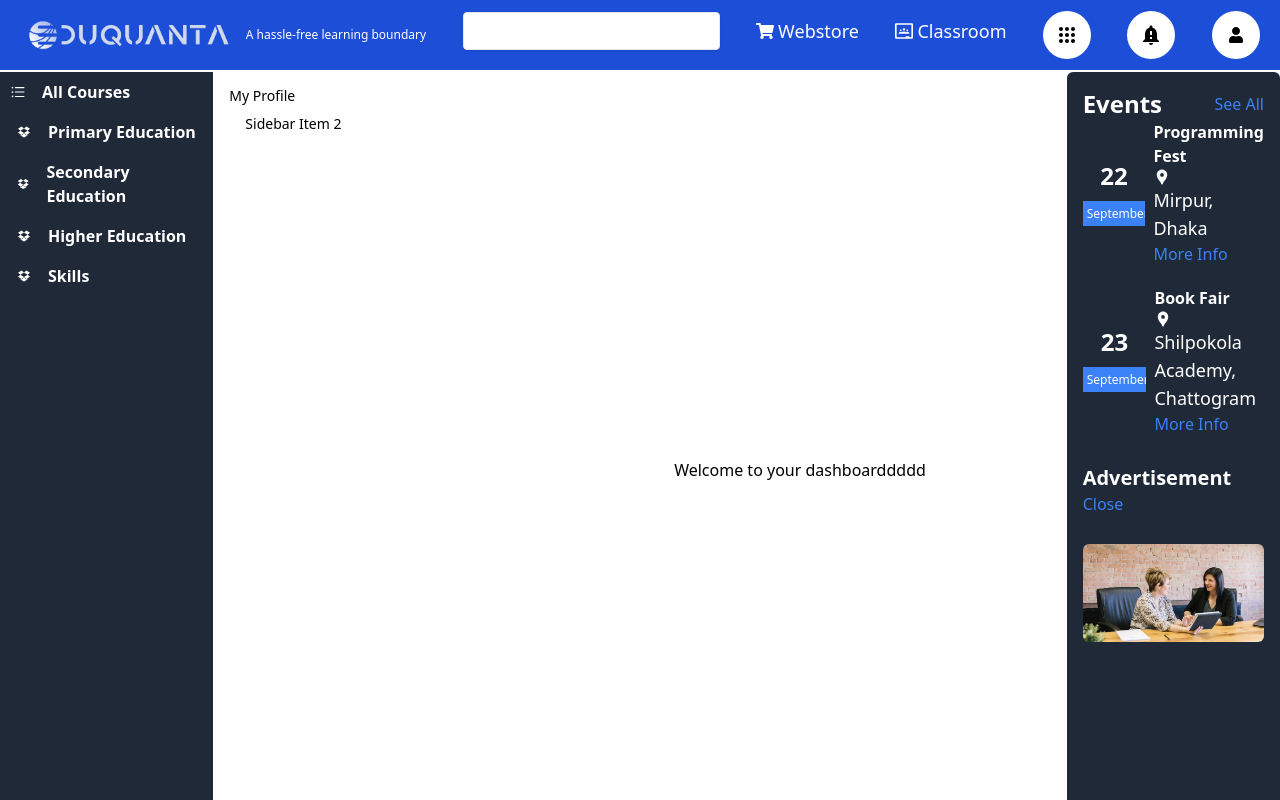
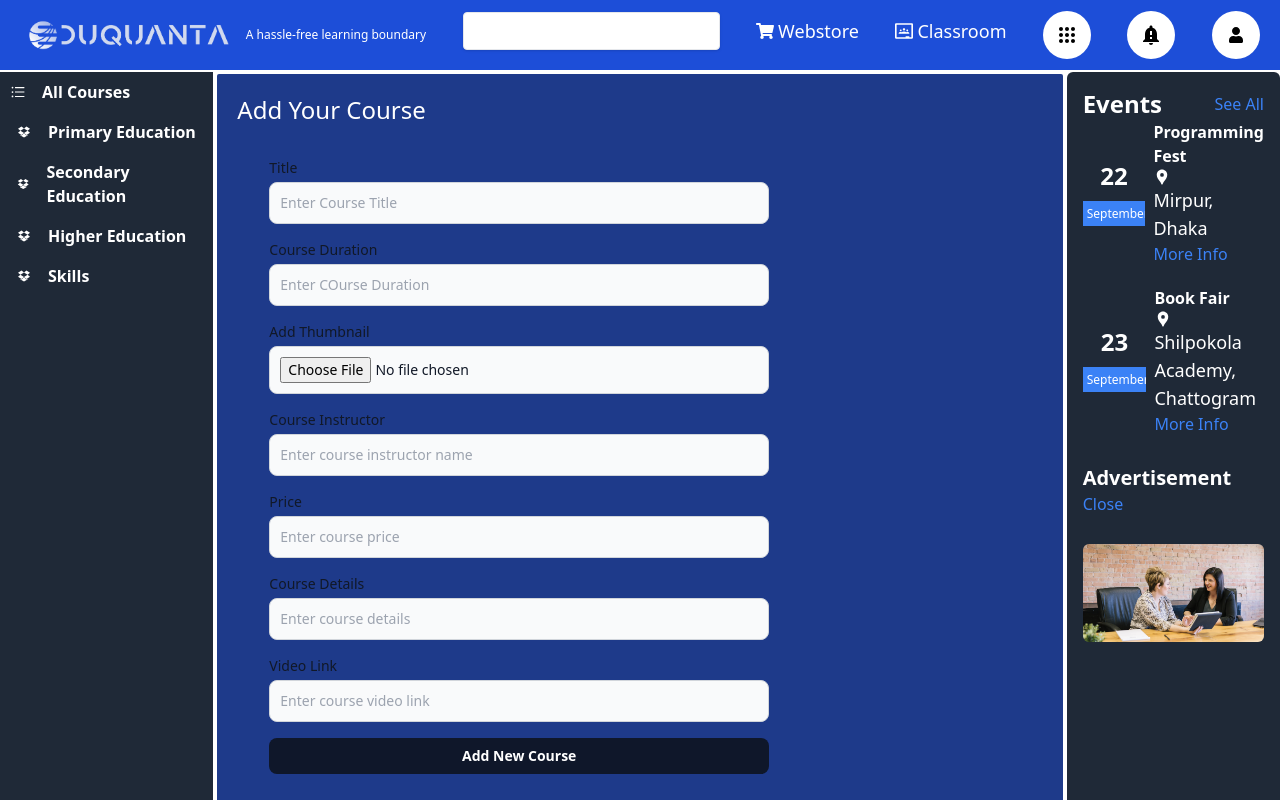
Before and after one commit to JonyDebCSE-21/e-learning, a Next.js app: page /dashboard in a window 1280 px wide. Shown: the top 800 px of the page. Built offline with nearby package versions, Linux system fonts and the light colour scheme.

Commit message:
add course dashboard

```diff
--- a/components/course/Course.js
+++ b/components/course/Course.js
@@ -11,7 +11,7 @@ const Course = ({ course, onAddToCart }) => {
     <div className="relative w-full max-w-[15rem] h-[20rem] rounded overflow-hidden shadow-lg ml-3">
       <img
         className="w-full h-40 object-cover mb-2 cursor-pointer"
-        src={course?.image}
+        src={course?.thumbnail}
         alt={course?.title}
         onClick={() => setModalOpen(true)}
       />
--- /dev/null
+++ b/models/course.js
@@ -0,0 +1,34 @@
+import mongoose, { Schema, models } from "mongoose";
+
+const courseSchema = new Schema({
+  title: {
+    type: String,
+    required: true,
+  },
+  duration: {
+    type: String,
+    required: true,
+  },
+  thumbnail: {
+    type: String,
+    required: true,
+  },
+  instructor: {
+    type: String,
+    required: true,
+  },
+  price: {
+    type: String,
+    required: true,
+  },
+  details: {
+    type: String,
+    required: true,
+  },
+  video: {
+    type: String,
+    required: true,
+  },
+});
+
+export const Course = models?.Course || mongoose.model("Course", courseSchema);
--- /dev/null
+++ b/pages/api/admin/course.js
@@ -0,0 +1,26 @@
+import { dbConnect } from "@/lib/mongoose";
+import { Course } from "@/models/course";
+
+export default async function handler(req, res) {
+  await dbConnect();
+
+  if (req.method == "POST") {
+    console.log("api hit");
+    const { title, duration, thumbnail, instructor, price, details, video } =
+      req.body;
+    const courseDoc = await Course.create({
+      title,
+      duration,
+      thumbnail,
+      instructor,
+      price,
+      details,
+      video,
+    });
+    return res.status(200).send({
+      error: false,
+      course: courseDoc,
+      message: "Course created successfully",
+    });
+  }
+}
--- /dev/null
+++ b/pages/api/user/course.js
@@ -0,0 +1,15 @@
+import { dbConnect } from "@/lib/mongoose";
+import { Course } from "@/models/course";
+
+export default async function handler(req, res) {
+  await dbConnect();
+
+  if (req.method == "GET") {
+    const courseDoc = await Course.find({});
+
+    return res.status(200).send({
+      error: false,
+      course: courseDoc,
+    });
+  }
+}
--- a/pages/dashboard/index.js
+++ b/pages/dashboard/index.js
@@ -1,34 +1,202 @@
+import axios from "axios";
 import Link from "next/link";
 import React from "react";
+import { useForm } from "react-hook-form";
+
+const imgStorageApi = "3f67787d6399449802b3d820607b790d";
+const imgUploadUrl = `https://api.imgbb.com/1/upload?key=${imgStorageApi}`;
 
 const Dashboard = ({ children }) => {
-  //   const [user] = useAuthState(auth);
-  //   const [admin] = useAdmin(user);
+  const {
+    register,
+    handleSubmit,
+    watch,
+    setError,
+    formState: { errors },
+  } = useForm();
+
+  const onSubmit = (data) => {
+    // console.log(data);
+
+    // const file = data.thumbnail[0];
+
+    // console.log(file);
+
+    if (data.thumbnail[0]) {
+      const formData = new FormData();
+      formData.append("image", data.thumbnail[0]);
+      axios.post(imgUploadUrl, formData).then((res) => {
+        if (res.data) {
+          axios
+            .post("/api/admin/course", {
+              title: data.title,
+              duration: data.duration,
+              thumbnail: res.data.data.display_url,
+              instructor: data.instructor,
+              price: data.price,
+              details: data.details,
+              video: data.video,
+            })
+            .then((res) => {
+              console.log(res.data);
+            })
+            .catch((err) => console.log(err));
+        }
+      });
+    }
+
+    // const result = await response.json();
+
+    // console.log(response);
+  };
+
   return (
-    <div className="drawer lg:drawer-open">
-      <input id="my-drawer-2" type="checkbox" className="drawer-toggle" />
-      <div className="drawer-content flex flex-col items-center justify-center">
-        {/* Page content here */}
-        Welcome to your dashboarddddd
-        <label
-          htmlFor="my-drawer-2"
-          className="btn btn-primary drawer-button lg:hidden">
-          Open drawer
-        </label>
+    <div className="bg-blue-900 p-5 m-1 rounded-sm">
+      <span className="text-2xl font-bolder text-white">Add Your Course</span>
+
+      <div className="w-[70%]">
+        <div className="p-6 space-y-2 md:space-y-4 sm:p-8">
+          <form
+            onSubmit={handleSubmit(onSubmit)}
+            className="space-y-2 md:space-y-4">
+            {/* title */}
+            <div>
+              <label className="block mb-1 text-sm font-medium text-gray-900 dark:text-white">
+                Title
+              </label>
+              <input
+                {...register("title", {
+                  required: { value: true, message: "Name is required" },
+                })}
+                type="text"
+                className="bg-gray-50 border border-gray-300 text-gray-900 sm:text-sm rounded-lg focus:ring-primary-600 focus:border-primary-600 block w-full p-2.5 dark:bg-gray-700 dark:border-gray-600 dark:placeholder-gray-400 dark:text-white dark:focus:ring-blue-500 dark:focus:border-blue-500"
+                placeholder="Enter Course Title"
+              />
+              {/* {errors.name && (
+                <p className="text-red-500">{errors.name.message}</p>
+              )} */}
+            </div>
+            {/* duration */}
+            <div>
+              <label className="block mb-1 text-sm font-medium text-gray-900 dark:text-white">
+                Course Duration
+              </label>
+              <input
+                {...register("duration", {
+                  required: { value: true, message: "Email is required" },
+                })}
+                type="text"
+                className="bg-gray-50 border border-gray-300 text-gray-900 sm:text-sm rounded-lg focus:ring-primary-600 focus:border-primary-600 block w-full p-2.5 dark:bg-gray-700 dark:border-gray-600 dark:placeholder-gray-400 dark:text-white dark:focus:ring-blue-500 dark:focus:border-blue-500"
+                placeholder="Enter COurse Duration"
+              />
+              {/* {errors.email && (
+                <p className="text-red-500">{errors.email.message}</p>
+              )} */}
+            </div>
+
+            {/* Thumbnail */}
+            <div>
+              <label className="block mb-1 text-sm font-medium text-gray-900 dark:text-white">
+                Add Thumbnail
+              </label>
+              <input
+                type="file"
+                {...register("thumbnail")}
+                // name="thumbnail"
+                placeholder=""
+                className="bg-gray-50 border border-gray-300 text-gray-900 sm:text-sm rounded-lg focus:ring-primary-600 focus:border-primary-600 block w-full p-2.5 dark:bg-gray-700 dark:border-gray-600 dark:placeholder-gray-400 dark:text-white dark:focus:ring-blue-500 dark:focus:border-blue-500"
+              />
+              {/* {errors.password && (
+                <p className="text-red-500">{errors.password.message}</p>
+              )} */}
+            </div>
+
+            <div>
+              <label className="block mb-1 text-sm font-medium text-gray-900 dark:text-white">
+                Course Instructor
+              </label>
+              <input
+                type="text"
+                {...register("instructor", {
+                  required: {
+                    value: true,
+                    message: "Confirm password is required",
+                  },
+                })}
+                placeholder="Enter course instructor name"
+                className="bg-gray-50 border border-gray-300 text-gray-900 sm:text-sm rounded-lg focus:ring-primary-600 focus:border-primary-600 block w-full p-2.5 dark:bg-gray-700 dark:border-gray-600 dark:placeholder-gray-400 dark:text-white dark:focus:ring-blue-500 dark:focus:border-blue-500"
+              />
+              {/* {errors.confirmPassword && (
+                <p className="text-red-500">{errors.confirmPassword.message}</p>
+              )} */}
+            </div>
+            <div>
+              <label className="block mb-1 text-sm font-medium text-gray-900 dark:text-white">
+                Price
+              </label>
+              <input
+                type="text"
+                {...register("price", {
+                  required: {
+                    value: true,
+                    message: "Confirm password is required",
+                  },
+                })}
+                placeholder="Enter course price"
+                className="bg-gray-50 border border-gray-300 text-gray-900 sm:text-sm rounded-lg focus:ring-primary-600 focus:border-primary-600 block w-full p-2.5 dark:bg-gray-700 dark:border-gray-600 dark:placeholder-gray-400 dark:text-white dark:focus:ring-blue-500 dark:focus:border-blue-500"
+              />
+              {/* {errors.confirmPassword && (
+                <p className="text-red-500">{errors.confirmPassword.message}</p>
+              )} */}
+            </div>
+            <div>
+              <label className="block mb-1 text-sm font-medium text-gray-900 dark:text-white">
+                Course Details
+              </label>
+              <input
+                type="text"
+                {...register("details", {
+                  required: {
+                    value: true,
+                    message: "Confirm password is required",
+                  },
+                })}
+                placeholder="Enter course details"
+                className="bg-gray-50 border border-gray-300 text-gray-900 sm:text-sm rounded-lg focus:ring-primary-600 focus:border-primary-600 block w-full p-2.5 dark:bg-gray-700 dark:border-gray-600 dark:placeholder-gray-400 dark:text-white dark:focus:ring-blue-500 dark:focus:border-blue-500"
+              />
+              {/* {errors.confirmPassword && (
+                <p className="text-red-500">{errors.confirmPassword.message}</p>
+              )} */}
+            </div>
+            <div>
+              <label className="block mb-1 text-sm font-medium text-gray-900 dark:text-white">
+                Video Link
+              </label>
+              <input
+                type="text"
+                {...register("video", {
+                  required: {
+                    value: true,
+                    message: "Confirm password is required",
+                  },
+                })}
+                placeholder="Enter course video link"
+                className="bg-gray-50 border border-gray-300 text-gray-900 sm:text-sm rounded-lg focus:ring-primary-600 focus:border-primary-600 block w-full p-2.5 dark:bg-gray-700 dark:border-gray-600 dark:placeholder-gray-400 dark:text-white dark:focus:ring-blue-500 dark:focus:border-blue-500"
+              />
+              {/* {errors.confirmPassword && (
+                <p className="text-red-500">{errors.confirmPassword.message}</p>
+              )} */}
+            </div>
+
+            <input
+              type="submit"
+              value="Add New Course"
+              className="inline-flex justify-center rounded-lg text-sm font-semibold py-2 px-4 bg-slate-900 text-white hover:bg-slate-700 w-full"
+            />
+          </form>
+        </div>
       </div>
-      <div className="drawer-side">
-        <label
-          htmlFor="my-drawer-2"
-          aria-label="close sidebar"
-          className="drawer-overlay"></label>
-        <ul className="menu p-4 w-80 min-h-full bg-base-200 text-base-content">
-          {/* Sidebar content here */}
-          <Link href="/dashboard/profile">My Profile</Link>
-          <li>
-            <a>Sidebar Item 2</a>
-          </li>
-        </ul>
-      </div>
+      {/* </div> */}
     </div>
   );
 };
```
Also changed, not shown: pages/index.js (+32 -26 lines).
